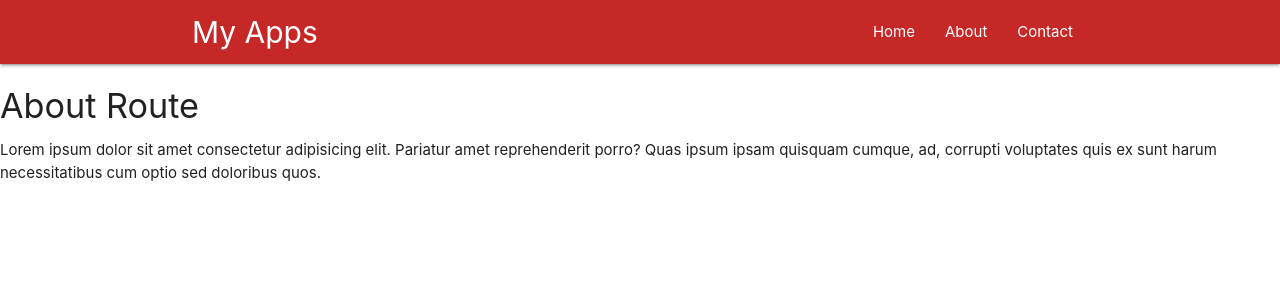
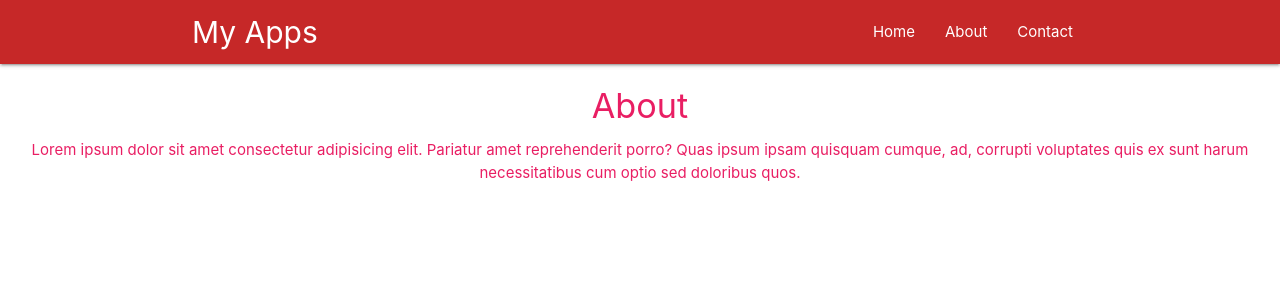
Before and after one commit to abp437/Javascript-Assignments, a React app in the folder redux-starter/: page /about in a window 1280 px wide. Shown: the top 300 px of the page. Built offline with nearby package versions, Linux system fonts and the light colour scheme.

Commit message:
Higher Order Component added

```diff
--- a/redux-starter/src/components/about.jsx
+++ b/redux-starter/src/components/about.jsx
@@ -1,12 +1,28 @@
-const About = () => (
-  <div>
-    <h4>About Route</h4>
-    <p>
+import PropTypes from 'prop-types';
+import TextColor from './higherOrderComponents/textColor';
+
+const About = (props) => {
+  const { generatedClass, title, } = props;
+  return (
+    <div className={generatedClass}>
+      <h4 className="center">{title}</h4>
+      <p className="center">
         Lorem ipsum dolor sit amet consectetur adipisicing elit.
         Pariatur amet reprehenderit porro? Quas ipsum ipsam quisquam cumque, ad, corrupti voluptates
         quis ex sunt harum necessitatibus cum optio sed doloribus quos.
       </p>
     </div>
   );
+};
 
-export default About;
+About.propTypes = {
+  generatedClass: PropTypes.string,
+  title: PropTypes.string,
+};
+
+About.defaultProps = {
+  generatedClass: '',
+  title: '',
+};
+
+export default TextColor(About);
--- a/redux-starter/src/components/app.jsx
+++ b/redux-starter/src/components/app.jsx
@@ -11,7 +11,7 @@ const App = () => (
       <Navbar />
       <Switch>
         <Route exact path="/" component={Home} />
-        <Route path="/about" component={About} />
+        <Route path="/about" render={routeProps => <About {...routeProps} title="About" />} />
         <Route path="/contact" component={Contact} />
       </Switch>
     </div>
--- a/redux-starter/src/components/contact.jsx
+++ b/redux-starter/src/components/contact.jsx
@@ -1,7 +1,7 @@
 const Contact = () => (
   <div>
-    <h4>Contact Route</h4>
-    <p>
+    <h4 className="center">Contact</h4>
+    <p className="center">
       Lorem ipsum dolor sit amet consectetur adipisicing elit.
       Pariatur amet reprehenderit porro? Quas ipsum ipsam quisquam cumque, ad, corrupti voluptates
       quis ex sunt harum necessitatibus cum optio sed doloribus quos.
--- /dev/null
+++ b/redux-starter/src/components/higherOrderComponents/textColor.jsx
@@ -0,0 +1,11 @@
+const TextColor = (WrapperComponent) => {
+  const colors = ['red', 'pink', 'orange', 'blue', 'green', 'yellow'],
+    interpolatedClass = `${colors[Math.floor(Math.random() * 5)]}-text`;
+  return (
+    props => (
+      <WrapperComponent generatedClass={interpolatedClass} {...props} />
+    )
+  );
+};
+
+export default TextColor;
```
Lines whose indentation alone changed are shown as unchanged.
